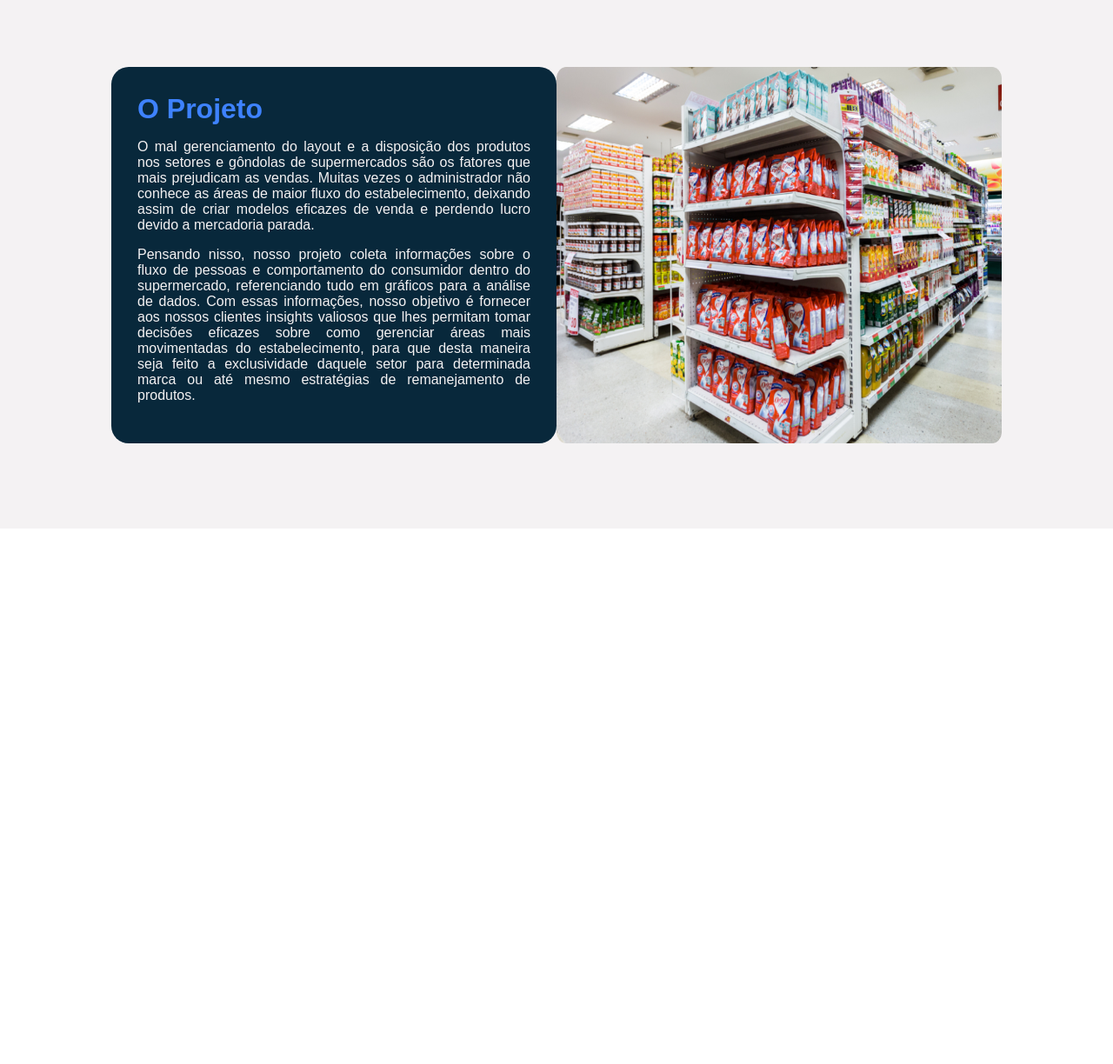
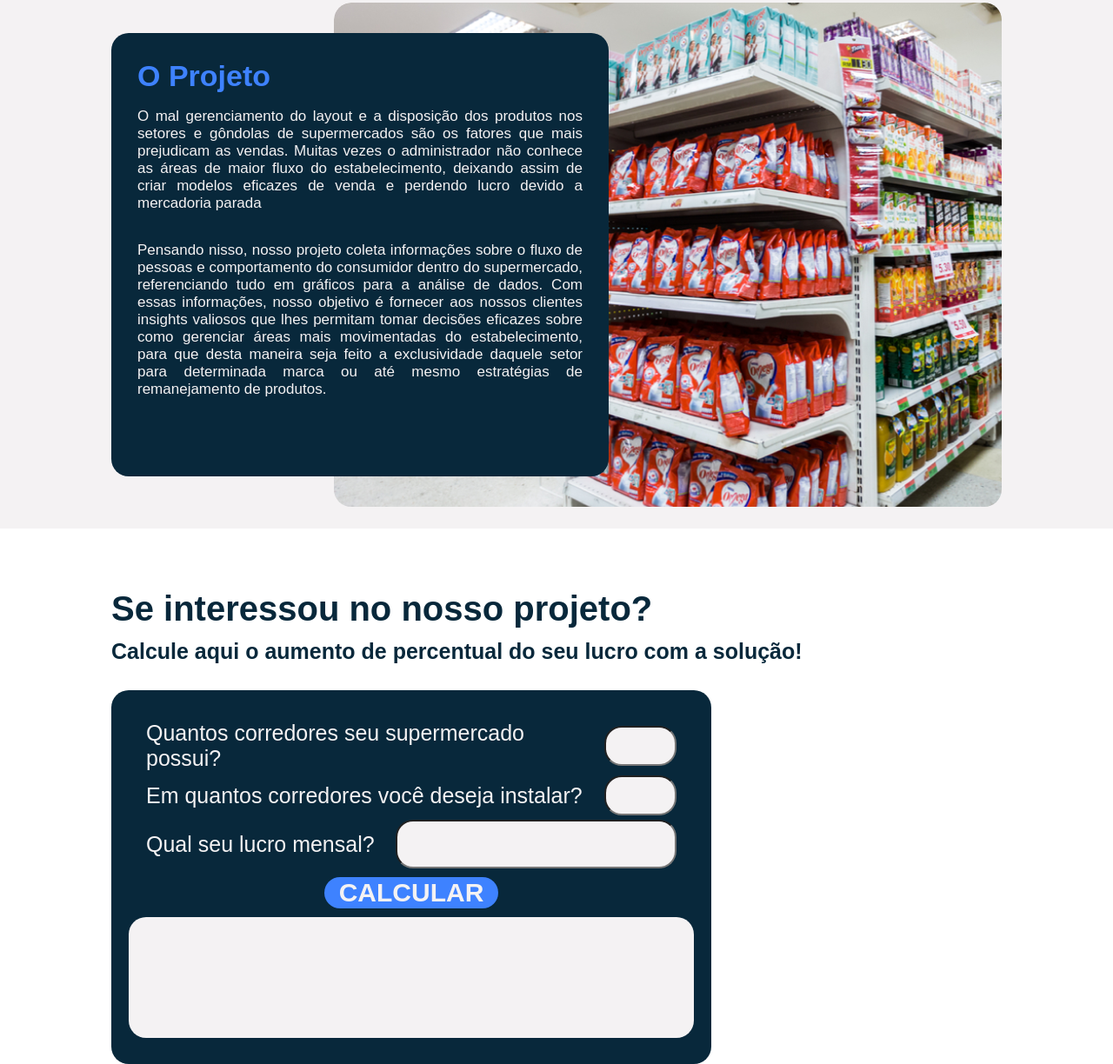
Before and after one commit to JoaoVitorFB/archtech, a plain HTML site: page site/index.html in a window 1280 px wide. Shown: the part 662-1886 px from the top of the page at 87% size. Before the commit the page ends 1270 px from the top, so only its background shows below. Drawn offline with Linux system fonts and the light colour scheme; a web font is replaced by a local one.

Commit message:
Calculadora e aba o projeto arrumada

```diff
--- a/site/css/style.css
+++ b/site/css/style.css
@@ -1,14 +1,14 @@
 @import url('https://fonts.googleapis.com/css2?family=News+Cycle&display=swap');
 
-*{
+* {
     font-family: 'News Cycle', sans-serif;
 }
 
-body{
+body {
     margin: 0;
 }
 
-.container{
+.container {
     width: 80%;
     display: flex;
     margin: auto;
@@ -16,36 +16,44 @@ body{
 
 /*CABEÇALHO*/
 
-#title{
+#title {
     margin: 0;
     color: #32b0cd;
 }
 
-header{
+header {
     width: 100%;
     height: 70px;
     background-color: #f4f2f3;
     display: flex;
 }
 
-#buttonsHeader{
+#buttonsHeader {
     width: 40%;
     list-style: none;
+    display: flex;
+
+}
+
+
+header .container {
+    justify-content: space-between;
+    align-items: center;
+}
+
+header #buttonsHeader {
     display: flex;
     justify-content: space-around;
 }
 
-
-header .container{
-    justify-content: space-between;
-    align-items: center;
-}
-
-a, #buttonsHeader{
+a,
+#buttonsHeader {
     text-decoration: none;
     font-weight: bold;
     color: #08283B;
     font-size: 18px;
+    margin-left: 10px;
+
 }
 
 
@@ -58,19 +66,21 @@ a, #buttonsHeader{
     background-color: #08283B;
     background-image: url(../assets/backHome.png);
     background-repeat: no-repeat;
-    background-size: auto;
+    background-size: cover;
+    width: 100%;
 }
 
-#home .container{
+#home .container {
     display: flex;
     flex-direction: column;
     height: 570px;
     align-items: end;
     justify-content: center;
 
+
 }
 
-#home .container p{
+#home .container p {
     display: flex;
     justify-content: end;
     font-size: 35px;
@@ -78,14 +88,14 @@ a, #buttonsHeader{
     color: #F4F2F3;
 }
 
-#home .container h1{
+#home .container h1 {
     color: #3E82FF;
     font-size: 40px;
     text-align: left;
     font-weight: lighter;
 }
 
-#textHome{
+#textHome {
     width: 70%;
 }
 
@@ -93,27 +103,165 @@ a, #buttonsHeader{
 
 /*O PROJETO*/
 
-#oProjeto{
+#oProjeto {
     height: 630px;
     background-color: #f4f2f3;
     display: flex;
-    align-items: center;
+
 }
 
-#oProjeto .container #textOProjeto{
+#oProjeto .container {
+    display: flex;
+    align-items: center;
+    justify-content: end;
+
+
+}
+
+#oProjeto .container #card1txt {
     background-color: #08283B;
-    width: 50%;
+    display: flex;
+    flex-direction: column;
+    width: 40%;
     color: #f4f2f3;
     border-radius: 20px;
     padding: 30px;
     text-align: justify;
+    position: absolute;
+    height: 450px;
+    left: 10%;
+    font-size: 17px;
+
 }
 
-#oProjeto .container #textOProjeto h1{
+#oProjeto .container #card2img {
+    height: 580px;
+    width: 75%;
+
+    background-image: url(../assets/img_oProjeto.png);
+    border-radius: 20px;
+    background-repeat: no-repeat;
+    align-items: center;
+
+
+}
+
+#oProjeto .container #card1txt h1 {
     color: #3E82FF;
     margin: 0;
 }
 
-#oProjeto .container #img_oProjeto{
-    width: 50%;
+/* Comeca a calculadora */
+#calculadora{
+    margin-top: 70px;
 }
+#calculadora .container {
+    display: flex;
+    flex-direction: column;
+    justify-content: space-between;
+
+}
+
+#calculadora .container #caixa {
+    display: flex;
+    flex-direction: column;
+    background-color: #08283B;
+    width: 630px;
+    height: 370px;
+    padding: 30px;
+    border-radius: 20px;
+
+}
+
+#calculadora .container span {
+    display: flex;
+    justify-content: space-between;
+    font-size: 20px;
+    color: #F4F2F3;
+}
+
+#calculadora .container h1 {
+    color: #08283B;
+    font-size: 40px;
+    font-weight: bold;
+    margin: 0px;
+    margin-bottom: 12px;
+}
+
+#calculadora .container h2 {
+    color: #08283B;
+    font-weight: bold;
+    font-size: 25px;
+    margin: 0px;
+    margin-bottom: 30px;
+
+}
+
+#calculadora .container #caixa span {
+    color: #F4F2F3;
+    margin-left: 10px;
+    font-size: 25px;
+    margin-right: 10px;
+    margin-top: 5px;
+    display: flex;
+    align-items: center;
+
+}
+
+#calculadora .container .iptnum {
+    width: 75px;
+    height: 40px;
+    border-radius: 20px;
+    background-color: #F4F2F3;
+    text-align: center;
+}
+
+.iptlu {
+    width: 315px;
+    height: 50px;
+    border-radius: 20px;
+    background-color: #F4F2F3;
+
+}
+
+
+#calculadora .container #caixa #btn_calcular {
+    margin-top: 10px;
+    border-radius: 50px;
+    background-color: #3E82FF;
+    color: #F4F2F3;
+    font-size: 30px;
+    font-weight: bold;
+    align-self: center;
+    border: none;
+    width: 200px;
+    height: 50px;
+    margin-bottom: 10px;
+}
+#calculadora .container .resul {
+
+
+    width: 650px;
+    height: 400px;
+    background-color: #F4F2F3;
+
+    border-radius: 20px;
+    border: none;
+
+    align-self: center;
+
+}
+
+
+
+#calculadora .container #caixa .resul span{
+    display: flex;
+    margin: 0;
+    color: rgb(65, 109, 0);
+    font-size: 25px;
+    font-weight: bold;
+    align-self: center;
+text-align: center;
+align-items: center;
+margin-left: 10px;
+}
--- a/site/index.html
+++ b/site/index.html
@@ -13,7 +13,7 @@
         <img id="logoHeader" src="assets/logo.png">
         <ul id="buttonsHeader">
             <li><a href="">Home</a></li>
-            <li><a href="https://google.com">O Projeto</a></li>
+            <li><a href="https://google.com">Projeto</a></li>
             <li><a href="">Simule Aqui</a></li>
             <li><a href="">Contato</a></li>
             <li><a href="">Sobre Nós</a></li>
@@ -34,19 +34,90 @@
     </div>
     <div id="oProjeto">
         <div class="container">
-            <div id="textOProjeto">
+            <div id="card1txt">
                 <h1>O Projeto</h1>
-                <p>O mal gerenciamento do layout e a disposição dos produtos nos setores e gôndolas de supermercados são os fatores que mais prejudicam as vendas. Muitas vezes o administrador não conhece as áreas de maior fluxo do estabelecimento, deixando assim de criar modelos eficazes de venda e perdendo lucro devido a mercadoria parada. </p>
-                <p>Pensando nisso, nosso projeto coleta informações sobre o fluxo de pessoas e comportamento do consumidor dentro do supermercado, referenciando tudo em gráficos para a análise de dados. Com essas informações, nosso objetivo é fornecer aos nossos clientes insights valiosos que lhes permitam tomar decisões eficazes sobre como gerenciar áreas mais movimentadas do estabelecimento, para que desta maneira seja feito a exclusividade daquele setor para determinada marca ou até mesmo estratégias de remanejamento de produtos.</p>
+                <p>O mal gerenciamento do layout e a disposição dos produtos nos setores e gôndolas de supermercados são
+                    os fatores que mais prejudicam as vendas. Muitas vezes o administrador não conhece as áreas de maior
+                    fluxo do estabelecimento, deixando assim de criar modelos eficazes de venda e perdendo lucro devido
+                    a mercadoria parada</p>
+                <p> Pensando nisso, nosso projeto coleta informações sobre o fluxo de pessoas e comportamento do
+                    consumidor dentro do supermercado, referenciando tudo em gráficos para a análise de dados. Com essas
+                    informações, nosso objetivo é fornecer aos nossos clientes insights valiosos que lhes permitam tomar
+                    decisões eficazes sobre como gerenciar áreas mais movimentadas do estabelecimento, para que desta
+                    maneira seja feito a exclusividade daquele setor para determinada marca ou até mesmo estratégias de
+                    remanejamento de produtos.</p>
             </div>
-            <img id="img_oProjeto" src="assets/img_oProjeto.png">
+            <div id="card2img">
+                <img>
+            </div>
         </div>
     </div>
-<div id="calculeAqui">
-    <div class="container">
+    <div id="calculadora">
+        <div class="container">
+            <h1>Se interessou no nosso projeto?</h1>
+            <h2>Calcule aqui o aumento de percentual do seu lucro com a solução!</h2>
+            <div id="caixa">
 
+                <span>Quantos corredores seu supermercado possui? <input class="iptnum"
+                        id="ipt_corredoresTotais"></span>
+                <span> Em quantos corredores você deseja instalar? <input class="iptnum"
+                        id="ipt_corredoresInstalados"></span>
+                <span> Qual seu lucro mensal? <input class="iptlu" id="ipt_lucro"></span>
+                <button id="btn_calcular" onclick="calcular()">CALCULAR</button>
+                <div class="resul">
+                    <span id="p_retorno"></span>
+                </div>
+            </div>
+        </div>
     </div>
-</div>
+
+
+
+
 </body>
 
 </html>
+<script>
+  function calcular() {
+    //Declaração de variaveis
+    var corredoresTotais = Number(ipt_corredoresTotais.value);
+    var corredoresInstalados = Number(ipt_corredoresInstalados.value);
+    var lucro = Number(ipt_lucro.value)
+    var porcLucro = (corredoresInstalados * 0.33) / corredoresTotais
+
+    if (ipt_corredoresTotais.value == ``) {
+        alert(`Digite a quantidade de corredores totais`)
+        p_retorno.innerHTML = `<span style="color:red;">ERRO</span>`
+    }
+    else if (ipt_corredoresInstalados.value == ``) {
+        alert(`Digite a quantidade de corredores para instalar`)
+        p_retorno.innerHTML = `<span style="color:red;">ERRO</span>`
+    }
+    else if (ipt_lucro.value == ``) {
+        alert(`Digite o lucro`)
+        p_retorno.innerHTML = `<span style="color:red;">ERRO</span>`
+    }
+    else if (corredoresInstalados > corredoresTotais) {
+        alert(`O valor de corredores que você deseja instalar é maior ao número total de corredores`)
+        p_retorno.innerHTML = `<span style="color:red;">ERRO</span>`
+
+
+    }
+    else if (corredoresInstalados == corredoresTotais) {
+
+        p_retorno.innerHTML = `Seu lucro aumentará em até 33%, chegando em R$${lucro + (lucro * 0.33)} mensais.`
+
+    }
+    else if (corredoresInstalados < corredoresTotais) {
+        p_retorno.innerHTML = `Seu lucro aumentará em até ${porcLucro * 100}%, chegando em R$${lucro + (lucro * porcLucro)} mensais.<br>`
+        p_retorno.innerHTML += `Caso instalasse em todos os corredores, seu lucro aumentaria em até 33%, chegando em R$${lucro + (lucro * 0.33)} mensais.`
+    }
+
+
+
+
+
+        //Validações de campo vazio e campos irregulares
+    }
+  //Validações terminam aqui
+</script>
```
Also changed, not shown: site/html/calculadora.html (+9 -29 lines).
